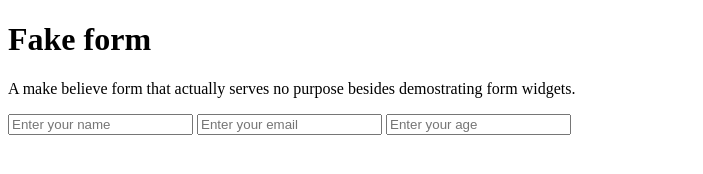
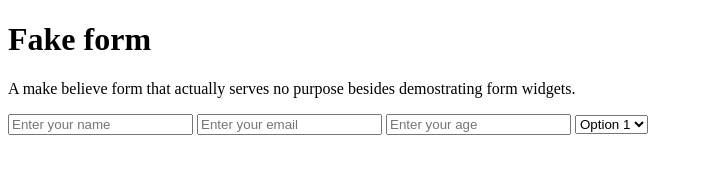
Before and after one commit to csc473s2019-webdev/hw3-p5-practice-with-html-css-forms-ian-s-mcb, a plain HTML site: page index.html in a window 1280 px wide. Shown: the whole page, without its empty margins (0-703 px from the left). Drawn offline with Linux system fonts and the light colour scheme.

Commit message:
Add select/option element

```diff
--- a/index.html
+++ b/index.html
@@ -12,6 +12,12 @@
       <input type="text" name="name" id="name" placeholder="Enter your name">
       <input type="email" name="email" id="email" placeholder="Enter your email">
       <input type="number" name="number" id="number" placeholder="Enter your age">
+      <select name="dropdown" id="dropdown">
+        <option value="option-1">Option 1</option>
+        <option value="option-2">Option 2</option>
+        <option value="option-3">Option 3</option>
+        <option value="option-4">Option 4</option>
+      </select>
     </form>
   </div>
 </body>
```
